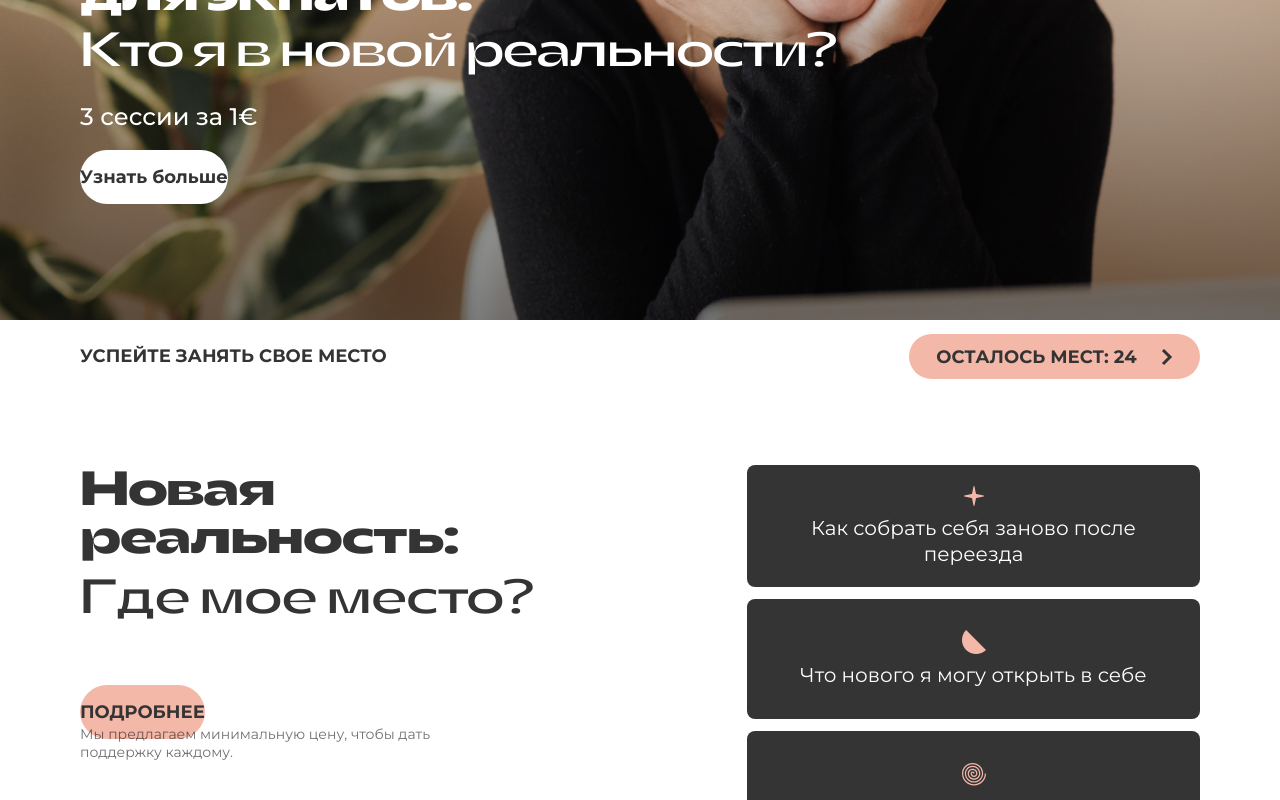
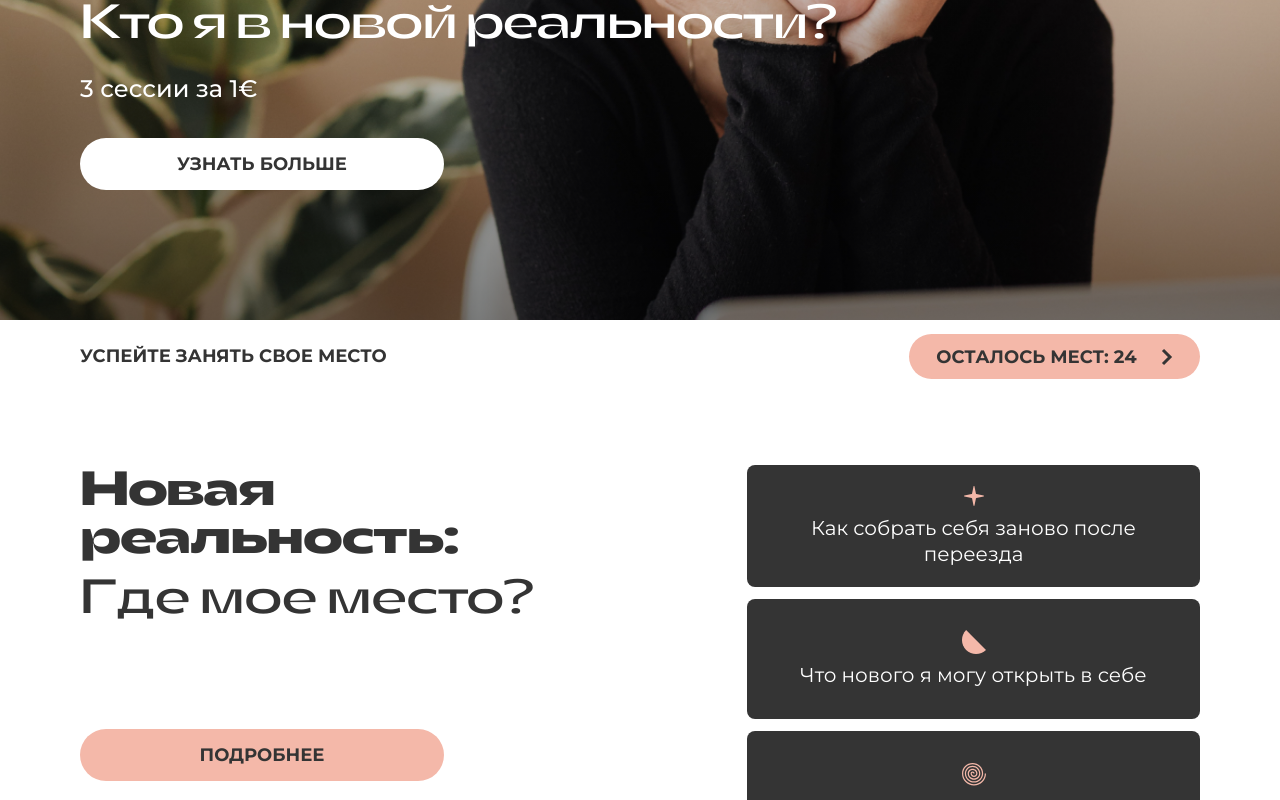
Before and after one commit to klkvsky/freyaMindReact, a React (Vite) app: page /1-Euro-Group-Therapy in a window 1280 px wide. Shown: the part 480-1280 px from the top of the page. Built offline with nearby package versions, Linux system fonts and the light colour scheme.

Commit message:
fixed links

```diff
--- a/src/components/GroupTherapy/groupPromo.jsx
+++ b/src/components/GroupTherapy/groupPromo.jsx
@@ -29,7 +29,9 @@ export const GroupPromo = () => {
                         <h1 className="font-[AsgardBold] text-[40px] leading-10 text-white font-bold mb-[8px] -tracking-[.02em] dt:text-[48px] dt:leading-[48px] dt:mb-[10px] dt:max-w-[650px]">Группа поддержки для экпатов:</h1>
                         <p className="font-[AsgardNormal] text-[40px] leading-10 text-white font-normal mb-[24px] -tracking-[.02em] dt:text-[48px] dt:leading-[43px] dt:mb-[28px] dt:max-w-[815px]">Кто я в новой реальности?</p>
                         <p className="text-[20px] leading-7 text-white font-medium mb-[24px] dt:text-[24px] dt:leading-[35px] dt:mb-[32px]">3 сессии за 1€</p>
-                        <Link className="text-[18px] leading-5 text-[#343434] font-bold py-[16px] bg-white rounded-[32px] w-[100%] dt:w-[364px]" smooth={true} to="reality">Узнать больше</Link>
+                        <Link smooth={true} to="reality">
+                            <button className="text-[18px] leading-5 text-[#343434] font-bold py-[16px] bg-white rounded-[32px] w-[100%] uppercase dt:w-[364px]">Узнать больше</button>
+                        </Link>
                     </div>
                 </div>
                 </div>
--- a/src/components/GroupTherapy/groupReality.jsx
+++ b/src/components/GroupTherapy/groupReality.jsx
@@ -26,7 +26,9 @@ export const GroupReality = () => {
                         Что изменилось внутри меня
                     </li>
                 </ul>
-                <Link smooth={true} to="groupAbout" className="text-[18px] leading-5 text-[#343434] font-bold py-[16px] bg-[#F4B8A9] rounded-[32px] w-[100%] my-[32px] dt:w-[364px] dt:my-[28px]">ПОДРОБНЕЕ</Link>
+                <Link smooth={true} to="groupAbout">
+                    <button className="text-[18px] leading-5 text-[#343434] font-bold py-[16px] bg-[#F4B8A9] rounded-[32px] w-[100%] my-[32px] dt:w-[364px] dt:my-[28px]">ПОДРОБНЕЕ</button>
+                </Link>
                 <p className="font-normal text-[#0000008F] text-[14px] leading-[18px] mb-[40px] dt:mb-[unset] dt:w-[364px]">Мы предлагаем минимальную цену, чтобы дать поддержку каждому.</p>
             </div>
 
```
